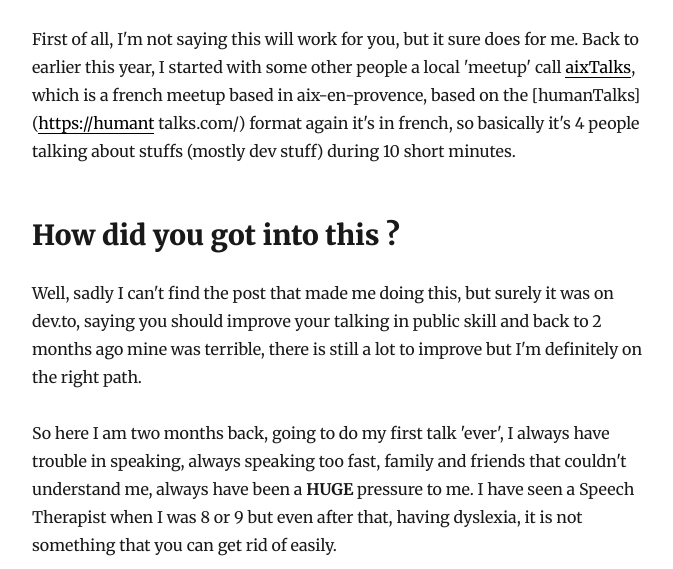
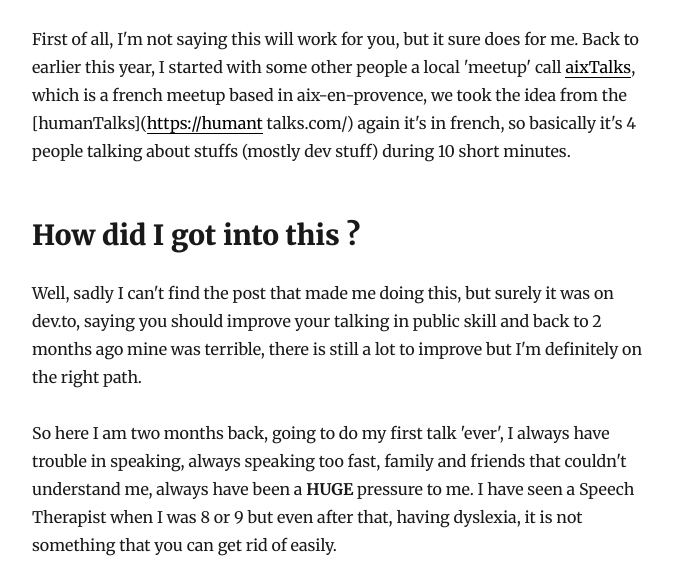
Before and after one commit to FabienGreard/fabiengreard, a Gatsby site: page /How-I-manage-to-overcome-my-fear-of-talking-in-public in a window 1280 px wide. Shown: the part 231-800 px from the top of the page, without its empty margins (293-966 px from the left). Built offline with nearby package versions, Linux system fonts and the light colour scheme; Gatsby itself is replaced by a stand-in of ours; some packages are replaced by stand-ins of ours.

Commit message:
Update index.md

```diff
--- a/src/pages/How-I-manage-to-overcome-my-fear-of-talking-in-public/index.md
+++ b/src/pages/How-I-manage-to-overcome-my-fear-of-talking-in-public/index.md
@@ -4,9 +4,9 @@ date: '2019-02-03'
 ---
 
 First of all, I'm not saying this will work for you, but it sure does for me.
-Back to earlier this year, I started with some other people a local 'meetup' call [aixTalks](https://aixtalks.com/), which is a french meetup based in aix-en-provence, based on the [humanTalks](https://humant talks.com/) format again it's in french, so basically it's 4 people talking about stuffs (mostly dev stuff) during 10 short minutes.
+Back to earlier this year, I started with some other people a local 'meetup' call [aixTalks](https://aixtalks.com/), which is a french meetup based in aix-en-provence, we took the idea from the [humanTalks](https://humant talks.com/) again it's in french, so basically it's 4 people talking about stuffs (mostly dev stuff) during 10 short minutes.
 
-## How did you got into this ?
+## How did I got into this ?
 
 Well, sadly I can't find the post that made me doing this, but surely it was on dev.to, saying you should improve your talking in public skill and back to 2 months ago mine was terrible, there is still a lot to improve but I'm definitely on the right path.
 
```
